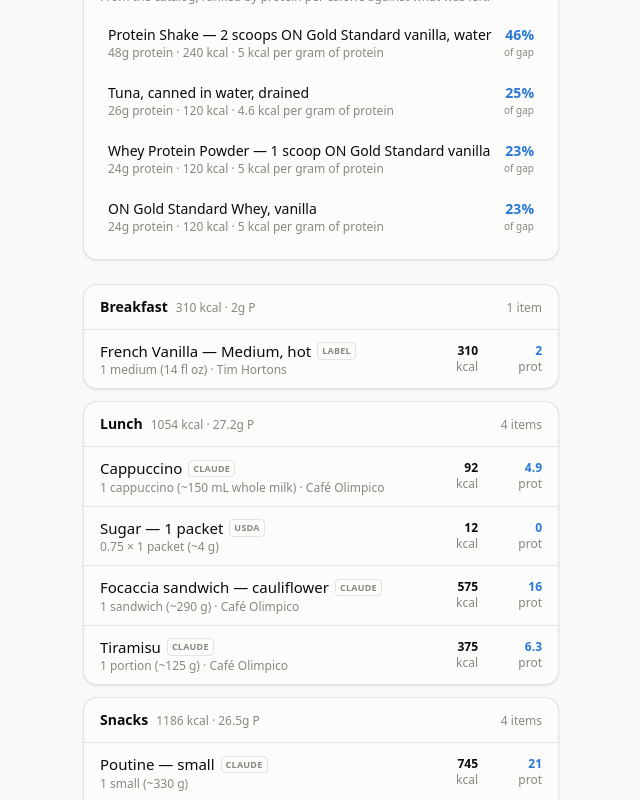
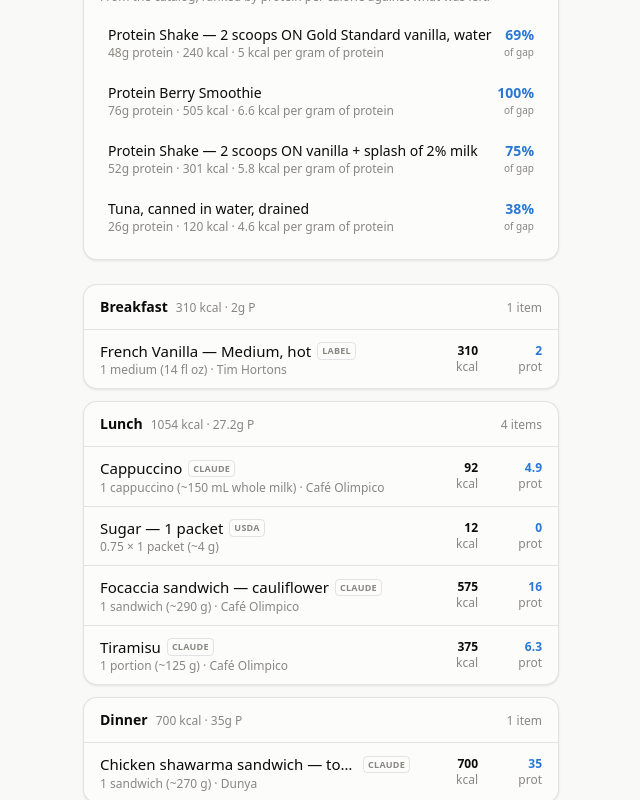
Before and after one commit to soldoutbudokan/Health, a Next.js app: page /Health/ in a window 1280 px wide. Shown: the part 860-1660 px from the top of the page, without its empty margins (69-709 px from the left). Built offline with nearby package versions, Linux system fonts and the light colour scheme.

Commit message:
Log a Dunya chicken shawarma for Sep 25 dinner, and add it to the catalog
Assumed the sandwich, since the menu shows no plate. Estimated from the menu description: pita, chicken, toum, pickles and fries rolled inside.

```diff
--- a/src/data/restaurants.ts
+++ b/src/data/restaurants.ts
@@ -1475,4 +1475,24 @@ export const RESTAURANT_FOODS: Food[] = [
     note: "Estimated on Sep 25 from the menu's ingredient list; no volumes are given. Assumes 2 oz of Espolòn Blanco, about 19 g of alcohol and 132 kcal, which no macro column holds, so protein, carbs and fat add up to only 65. The rest is half an ounce of tea syrup, some verjus and an egg white. Call it 150–260 kcal, mostly the pour and how much syrup.",
     tags: ["cocktail", "tequila", "espolon", "verjus", "egg white", "alcohol", "drink", "coldroom", "cold room", "bar", "montreal"],
   },
+  {
+    id: "dunya-chicken-shawarma",
+    name: "Chicken shawarma sandwich",
+    variant: "toum, pickles, fries inside",
+    brand: "Dunya",
+    source: "claude",
+    per: "1 sandwich (~270 g)",
+    gramsPerServing: 270,
+    macros: {
+      calories: 700,
+      protein: 35,
+      carbs: 63,
+      fat: 34,
+      fiber: 3.5,
+      sugar: 2.5,
+      sodium: 1400,
+    },
+    note: "Estimated on Sep 25 from the menu description via search summaries; Dunya posts no nutrition. Assumes an 80 g Lebanese pita, 110 g of chicken, 20 g of toum, a few fries and pickles rolled inside. Call it 550–900 kcal, mostly the toum, which is nearly all oil. Sodium 1,000–2,000 mg from the marinade, pickles and bread.",
+    tags: ["shawarma", "chicken", "sandwich", "wrap", "toum", "garlic", "pickles", "fries", "lebanese", "middle eastern", "dunya", "montreal", "dinner"],
+  },
 ];
```
Also changed, not shown: data/log.csv.
